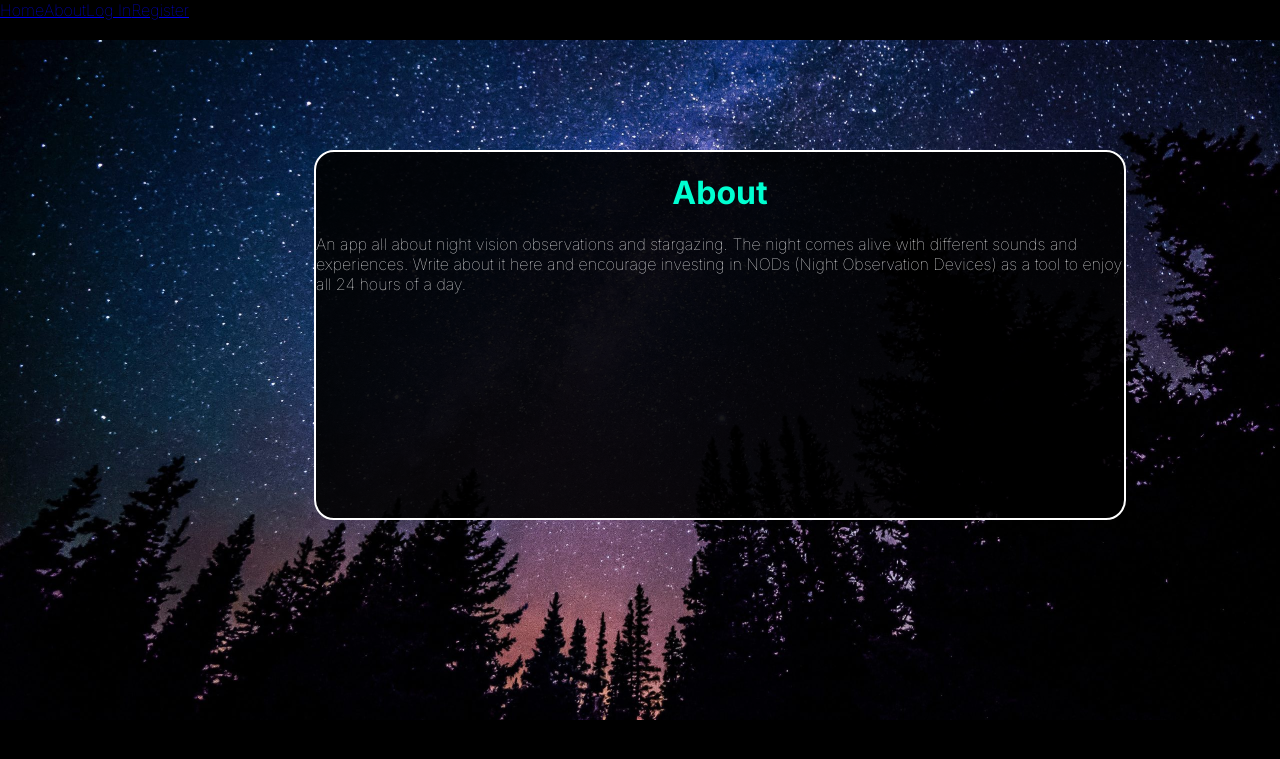
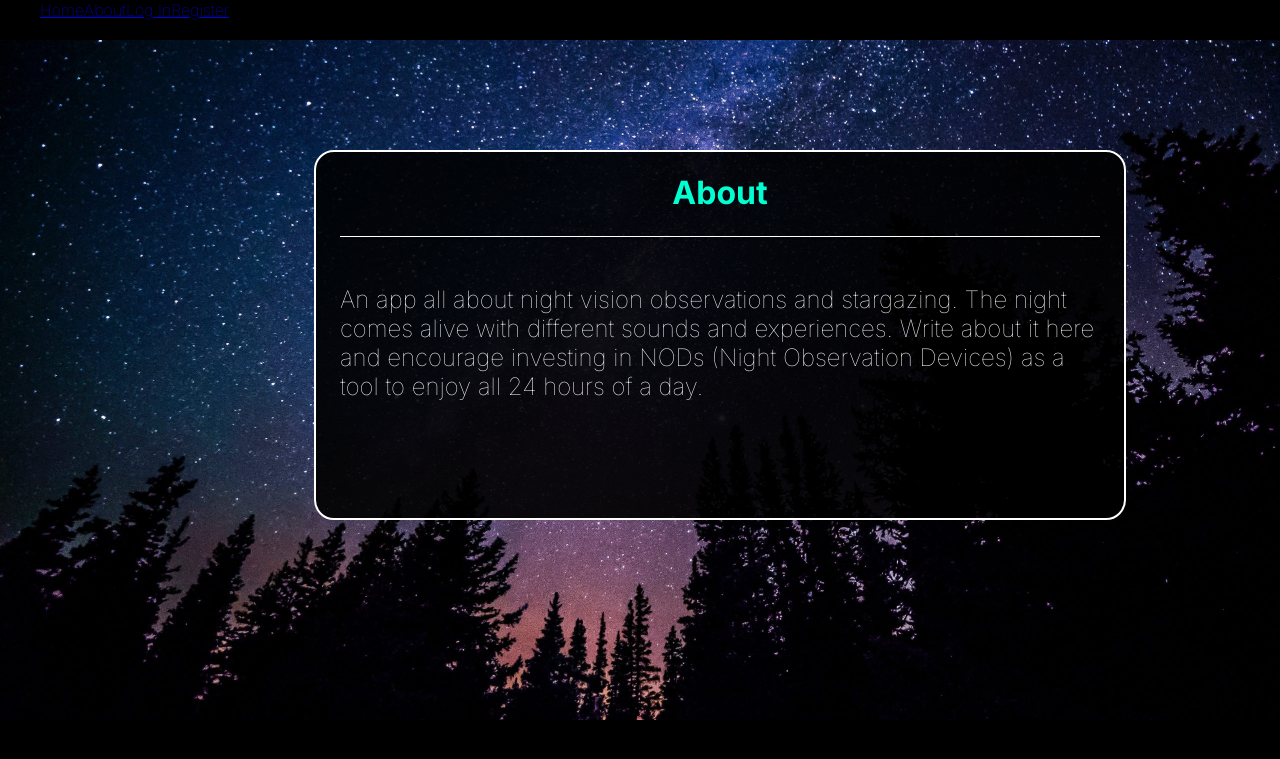
Before and after one commit to Atomic82/Nocturn, a Flask app: page /info in a window 1280 px wide. Shown: the top 759 px of the page. Run offline with Flask 2, Linux system fonts and the light colour scheme; parts of the project's set-up code (start-up, migrations or seed data) failed here and were passed over.

Commit message:
Resolve favicon issue

```diff
--- a/myapp/static/css/main.css
+++ b/myapp/static/css/main.css
@@ -14,7 +14,10 @@ body {
   background-repeat: no-repeat;
   background-size: cover;
   height: 70vh;
-  display: flexbox;
+  display: flex;
+  justify-content: center;
+  align-items: center;
+  align-content: center;
   font-family: "Inter", sans-serif;
 }
 
@@ -22,6 +25,20 @@ title {
   color: white;
   height: 10vh;
 }
+
+.hr {
+    height: 0px;
+    margin: 1.5rem;
+    border-bottom: 1px solid #ffffff;
+    font-size: 1px;
+
+
+  }
+
+.daylight {
+    background-color: white;
+}
+
 
 .nav {
   background-color: #000000;
@@ -33,16 +50,9 @@ title {
   display: inline-flex;
   color: white;
   margin: 0;
-  padding: 0;
   list-style-type: none;
 }
 
-/* .nav-link {
-  color: white;
-  background-color: rgb(74, 227, 13);
-  display: flex;
-  justify-content: center;
-} */
 
 /* blog box */
 .container {
@@ -64,8 +74,9 @@ title {
 
 p {
   color: rgb(255, 255, 255);
-  font-size: 1rem;
+  font-size: 1.5rem;
   display: flex;
   justify-content: center;
   font-family: "Inter", sans-serif;
+  padding: 1.5rem;
 }
--- a/myapp/templates/base.html
+++ b/myapp/templates/base.html
@@ -1,14 +1,13 @@
 <!DOCTYPE html>
 <html lang="en">
-
   <head>
     <!-- <link href="https://cdn.jsdelivr.net/npm/bootstrap@5.1.3/dist/css/bootstrap.min.css" rel="stylesheet" integrity="sha384-1BmE4kWBq78iYhFldvKuhfTAU6auU8tT94WrHftjDbrCEXSU1oBoqyl2QvZ6jIW3" crossorigin="anonymous">
     <script defer src="https://cdn.jsdelivr.net/npm/bootstrap@5.1.3/dist/js/bootstrap.bundle.min.js" integrity="sha384-ka7Sk0Gln4gmtz2MlQnikT1wXgYsOg+OMhuP+IlRH9sENBO0LRn5q+8nbTov4+1p" crossorigin="anonymous"></script> -->
-    <meta charset="UTF-8">
-    <meta http-equiv="X-UA-Compatible" content="IE=edge">
-    <meta name="viewport" content="width=device-width, initial-scale=1.0">
-    <link rel="shortcut icon" href="/static/favicon/favicon.jpg">
-    <link rel="stylesheet" href="/static/css/main.css">
+    <meta charset="UTF-8" />
+    <meta http-equiv="X-UA-Compatible" content="IE=edge" />
+    <meta name="viewport" content="width=device-width, initial-scale=1.0" />
+    <link rel="shortcut icon" href="/static/favicon/favicon.png" />
+    <link rel="stylesheet" href="/static/css/main.css" />
     <title>Nocturn</title>
   </head>
 
@@ -41,9 +40,6 @@
       {% endif %}
     </ul>
 
-    <div class="container ">
-        {% block content %} {% endblock %}
-    </div>
+    <div class="container">{% block content %} {% endblock %}</div>
   </body>
-
 </html>
--- a/myapp/templates/blog_post.html
+++ b/myapp/templates/blog_post.html
@@ -1,5 +1,5 @@
 {% extends "base.html" %} {% block content %}
-<div class="jumbotron">
+<div>
     <h1>{{ post.title }}</h1>
     <h2>Written by: {{post.author.username}}</h2>
     <h3>Published: {{ post.date.strftime('%B %d, %Y') }}</h3>
--- a/myapp/templates/error_pages/403.html
+++ b/myapp/templates/error_pages/403.html
@@ -1,6 +1,6 @@
 {% extends "base.html" %}
 {% block content %}
-    <div class="jumbotron">
-        <h1>Oops! 403 Forbidden  ! </h1>
+    <div class="daylight">
+        <h1>403, go back!</h1>
     </div>
 {% endblock %}
--- a/myapp/templates/error_pages/404.html
+++ b/myapp/templates/error_pages/404.html
@@ -1,5 +1,5 @@
 {% extends "base.html" %} {% block content %}
-<div class="jumbotron">
-    <h1>Page Not Found</h1>
+<div class="daylight">
+    <h1>Daylight hours. Page Not Found☀️</h1>
 </div>
 {% endblock %}
--- a/myapp/templates/index.html
+++ b/myapp/templates/index.html
@@ -1,11 +1,11 @@
 {% extends "base.html" %} {% block content %}
-<div class="jumbotron">
+<div>
     <h1>Blog</h1>
 </div>
 <div class="container">
     {% for post in blog_posts.items %}
     <div class="card">
-        <div class="car-boy">
+        <div>
             <h2>
                 <a class="card-title" href="{{url_for('blog_posts.blog_post', blog_post_id=post.id)}}">{{post.title}}</a>
                 <a href="{{url_for('users.user_posts', username=post.author.username)}}">Written by: {{post.author.username}}</a>
--- a/myapp/templates/info.html
+++ b/myapp/templates/info.html
@@ -2,6 +2,7 @@
 
 <div>
     <h1>About</h1>
+    <div class="hr"></div>
     <p>An app all about night vision observations and stargazing. The night comes alive with different sounds and experiences. Write about it here and encourage investing in NODs (Night Observation Devices) as a tool to enjoy all 24 hours of a day.</p>
 </div>
 
--- a/myapp/templates/user_blog_posts.html
+++ b/myapp/templates/user_blog_posts.html
@@ -1,6 +1,6 @@
 {% extends "base.html" %} {% block content %}
 <div class="container">
-    <div class="jumbotron">
+    <div>
         <div align="center">
             <h1>Welcome to the page for {{user.username}}</h1>
         </div>
```
Also changed, not shown: myapp/templates/account.html (+4 -11 lines). Lines whose indentation alone changed are shown as unchanged.
